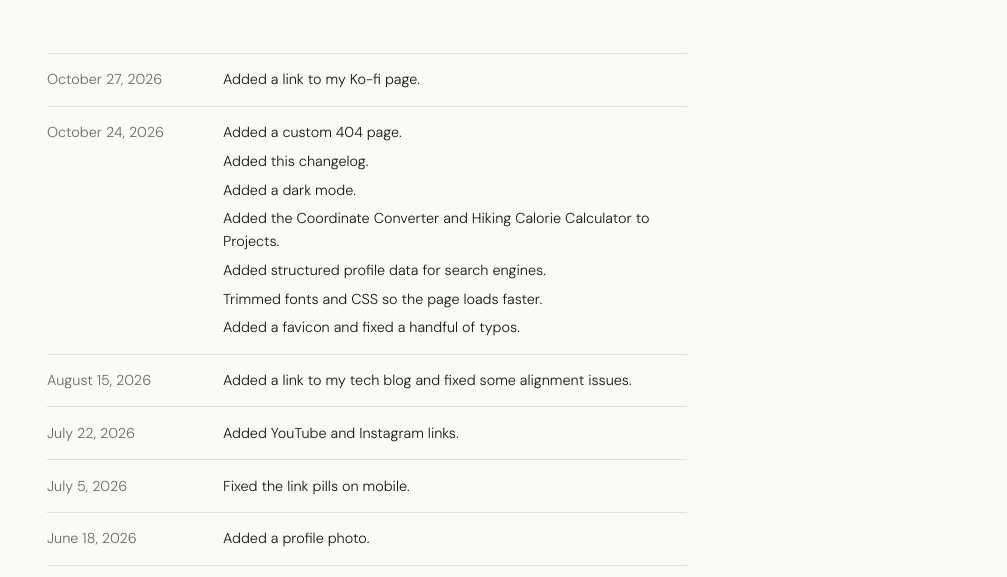
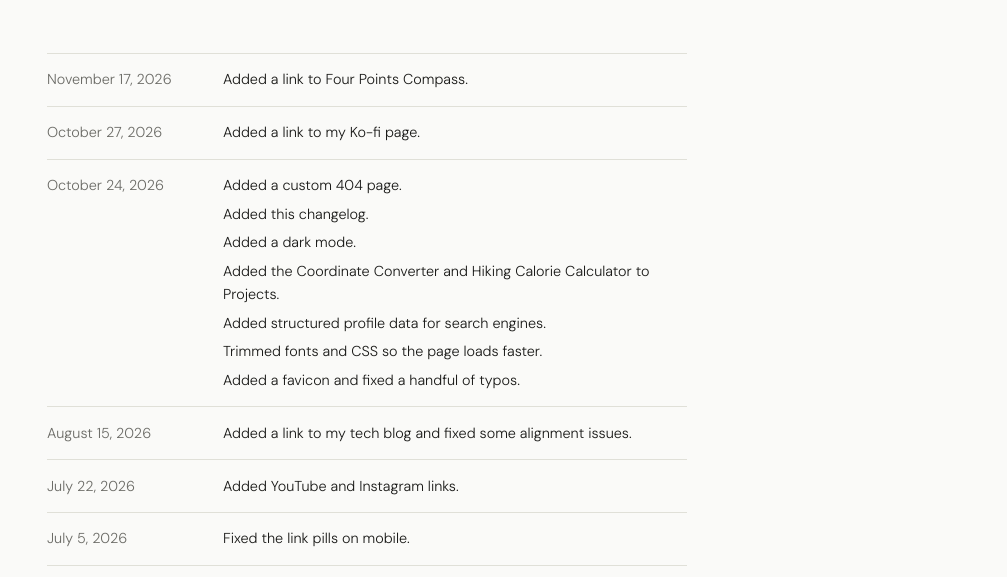
Before and after one commit to serialphotog/theadamthompson.com, a plain HTML site: page changelog.html in a window 1280 px wide. Shown: the part 196-773 px from the top of the page, without its empty margins (273-1280 px from the left). Drawn offline with Linux system fonts and the light colour scheme.

Commit message:
Added Four Points Compass

```diff
--- a/changelog.html
+++ b/changelog.html
@@ -48,6 +48,12 @@
 
             <section>
                 <ul class="changelog-list">
+                    <li>
+                        <time datetime="2026-11-17">November 17, 2026</time>
+                        <ul>
+                            <li>Added a link to Four Points Compass.</li>
+                        </ul>
+                    </li>
                     <li>
                         <time datetime="2026-10-27">October 27, 2026</time>
                         <ul>
```
Also changed, not shown: index.html (+4 -0 lines).
